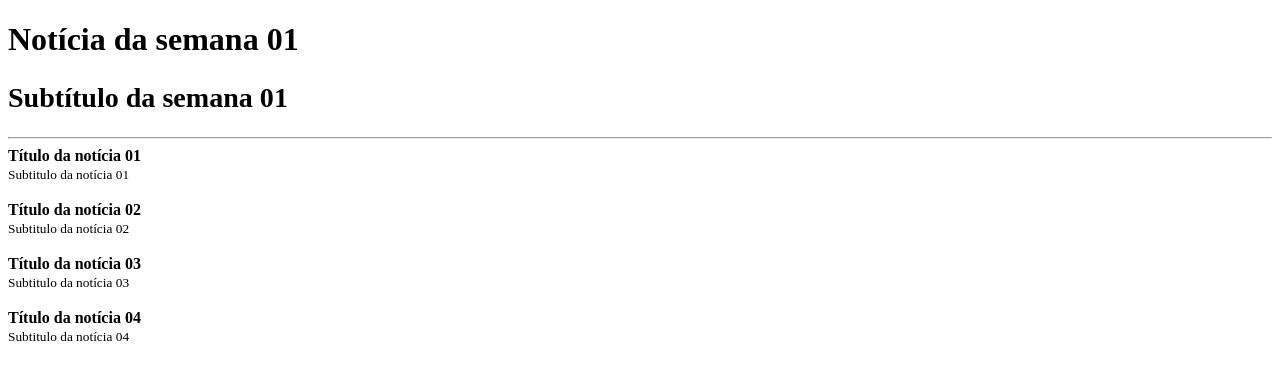
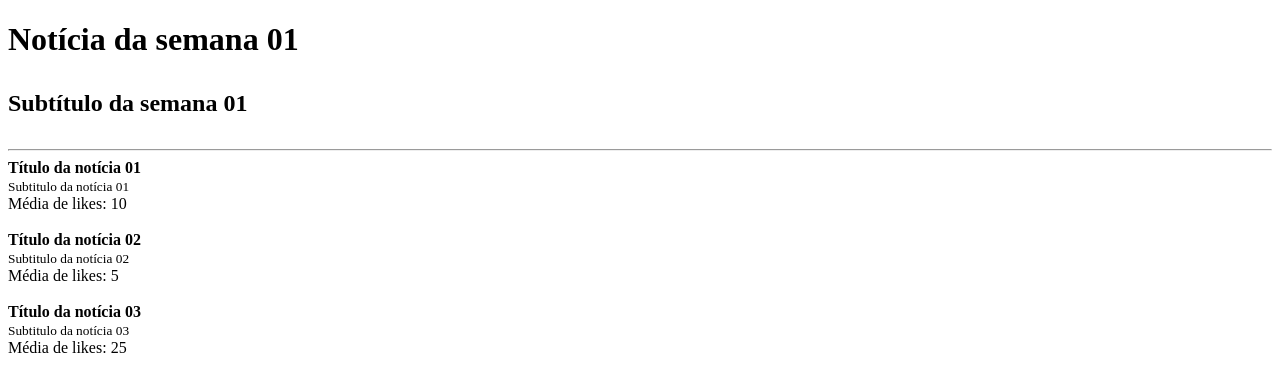
Before and after one commit to BrunoGaruda/JStack-Course, a React (Create React App) app in the folder react-fundamentos/: page / in a window 1280 px wide. Shown: the top 392 px of the page. Built offline with nearby package versions, Linux system fonts and the light colour scheme.

Commit message:
tipando  utilizando typescript

```diff
--- a/react-fundamentos/src/App.tsx
+++ b/react-fundamentos/src/App.tsx
@@ -8,34 +8,36 @@ export function App() {
   return (
     <>
       <Header title="Notícia da semana 01">
-        <h2>Subtítulo da semana 01</h2>
+        <div>
+          {/* tive que colocar uma div ao fragment parar concertar o erro
+          https://github.com/mbrn/material-table/issues/653
+          */}
+          <h4>Subtítulo da semana 01</h4>
+        </div>
       </Header>
       <hr />
 
       <Post
+        likes={20}
         post={{
           title: 'Título da notícia 01',
           subtitle: 'Subtitulo da notícia 01'
         }}
       />
       <Post
+        likes={10}
         post={{
           title: 'Título da notícia 02',
           subtitle: 'Subtitulo da notícia 02'
         }}
       />
       <Post
+        likes={50}
         post={{
           title: 'Título da notícia 03',
           subtitle: 'Subtitulo da notícia 03'
         }}
       />
-      <Post
-        post={{
-          title: 'Título da notícia 04',
-          subtitle: 'Subtitulo da notícia 04'
-        }}
-      />
     </>
   )
 }
--- a/react-fundamentos/src/Header.tsx
+++ b/react-fundamentos/src/Header.tsx
@@ -1,12 +1,16 @@
-import React from 'react'
+interface headerInterface {
+  title: string
+  children: React.ReactNode
+  // children: any | null
+  // children: JSX.Element[] | JSX.Element // https://stackoverflow.com/questions/53688899/what-is-the-type-of-the-children-prop
+}
 
-export default function Header(props: any) {
+export default function Header(props: headerInterface) {
   return (
     <>
       <h1>{props.title}</h1>
-
       {/* tag especial que ira renderizar tudo que estiver dentro do header, o filho */}
-      <h3>{props.children}</h3>
+      <h2>{props.children}</h2>
     </>
   )
 }
--- a/react-fundamentos/src/Post.tsx
+++ b/react-fundamentos/src/Post.tsx
@@ -1,12 +1,23 @@
-export default function Post(props: any) {
-  console.log(props)
+import React from 'react'
 
+interface postInterface {
+  // post é um objeto, portanto, é necessario tipar sendo um objeto na interface
+  post: {
+    title: string
+    subtitle: string
+  }
+  likes: number
+}
+
+export default function Post(props: postInterface) {
   return (
     <>
       <article>
         <strong>{props.post.title}</strong>
         <br />
         <small>{props.post.subtitle}</small>
+        <br />
+        Média de likes: {props.likes / 2}
       </article>
       <br />
     </>
```
Also changed, not shown: 1 other file (tests, documents, lock files or other folders).
